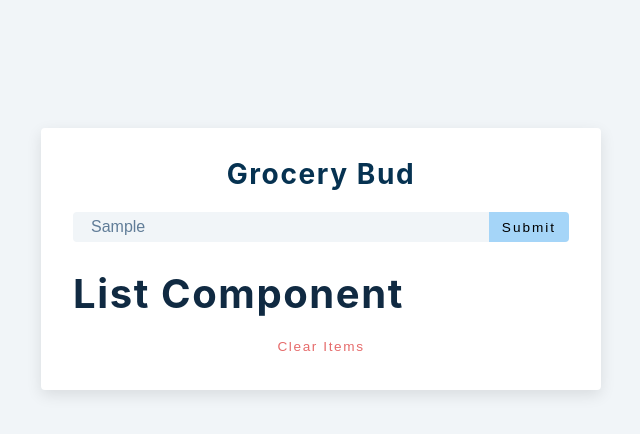
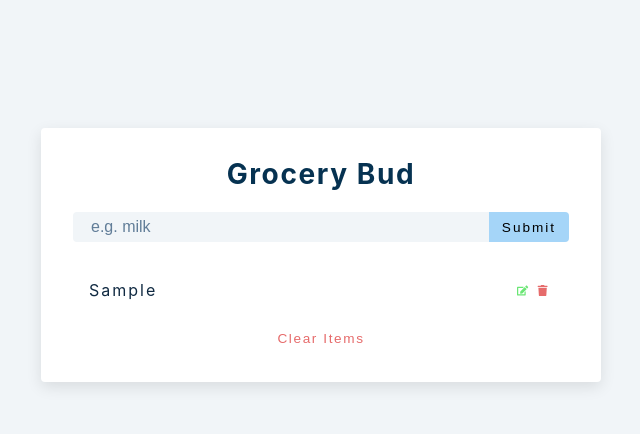
Before and after one commit to viktishchenko/rehearsal, a React (Create React App) app in the folder projects/: page / in a window 1280 px wide. Both pictures are taken after typing "Sample" into the empty fields and a click on the button "Submit". Shown: the top 434 px of the page, without its empty margins (319-959 px from the left). Built offline with nearby package versions, Linux system fonts and the light colour scheme.

Commit message:
feat: create newItem obj, pass props, data display, cond render

```diff
--- a/projects/src/App.js
+++ b/projects/src/App.js
@@ -17,7 +17,19 @@ function App() {
 
   const handleSubmit = (e) => {
     e.preventDefault();
-    console.log("halo");
+    if (!name) {
+      //display alert
+    } else if (name && isEditing) {
+      // deal w edit
+    } else {
+      // show alert
+      const newItem = {
+        id: new Date().getTime().toString(),
+        title: name,
+      };
+      setList([...list, newItem]);
+      setName("");
+    }
   };
 
   return (
@@ -40,10 +52,12 @@ function App() {
           </button>
         </div>
       </form>
-      <div className="grocery-container">
-        <List />
-        <button className="clear-btn">clear items</button>
-      </div>
+      {list.length > 0 && (
+        <div className="grocery-container">
+          <List items={list} />
+          <button className="clear-btn">clear items</button>
+        </div>
+      )}
     </section>
   );
 }
--- a/projects/src/draft/10-bud/List.js
+++ b/projects/src/draft/10-bud/List.js
@@ -1,7 +1,26 @@
 import { FaEdit, FaTrash } from "react-icons/fa";
 
-const List = () => {
-  return <h2>List component</h2>;
+const List = ({ items }) => {
+  return (
+    <div className="grocery-list">
+      {items.map((item) => {
+        const { id, title } = item;
+        return (
+          <article className="grocery-item" key={id}>
+            <p className="title">{title}</p>
+            <div className="btn-container">
+              <button className="edit-btn">
+                <FaEdit />
+              </button>
+              <button className="delete-btn">
+                <FaTrash />
+              </button>
+            </div>
+          </article>
+        );
+      })}
+    </div>
+  );
 };
 
 export default List;
```
Also changed, not shown: projects/assets/10/basic-func.png (added).
